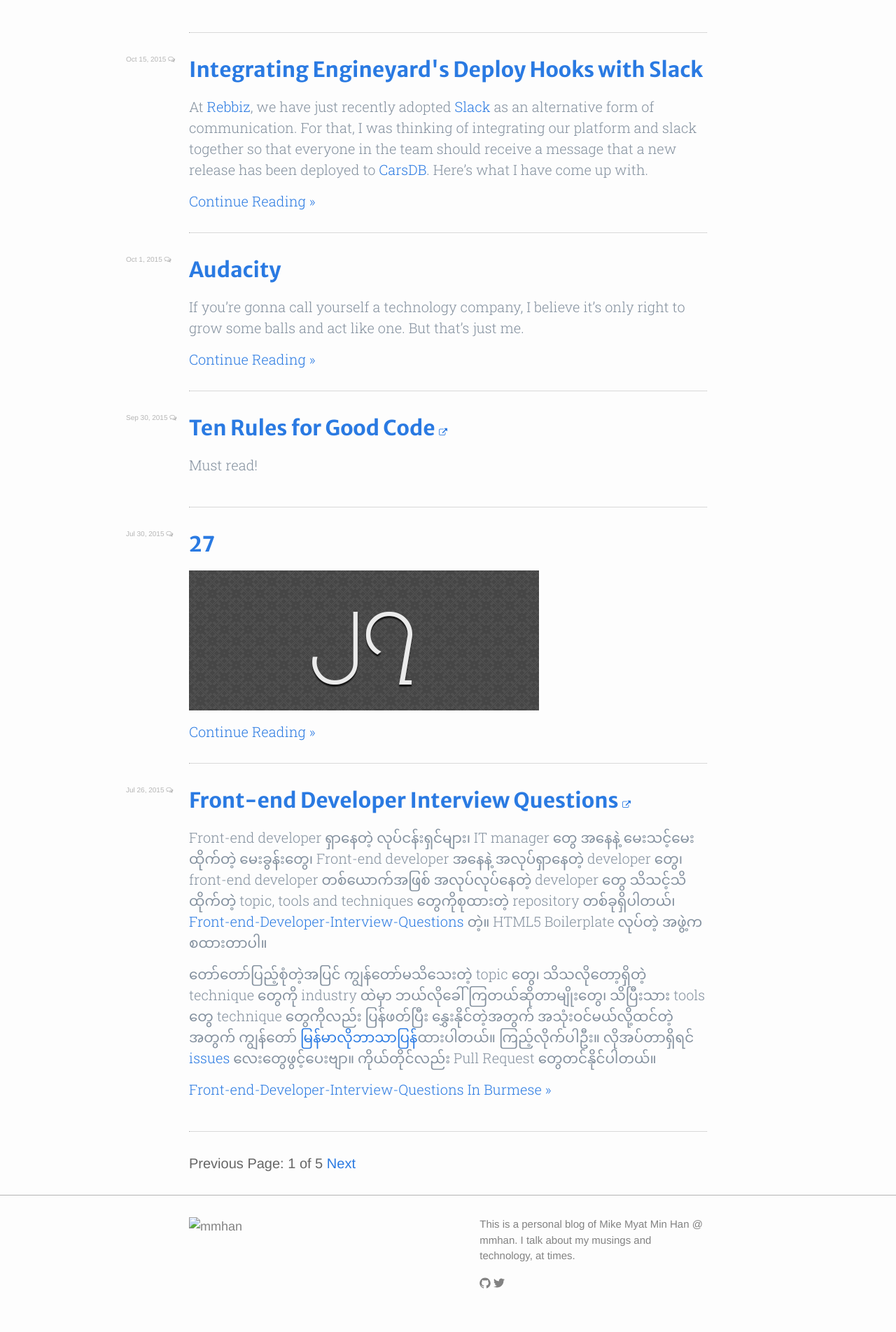
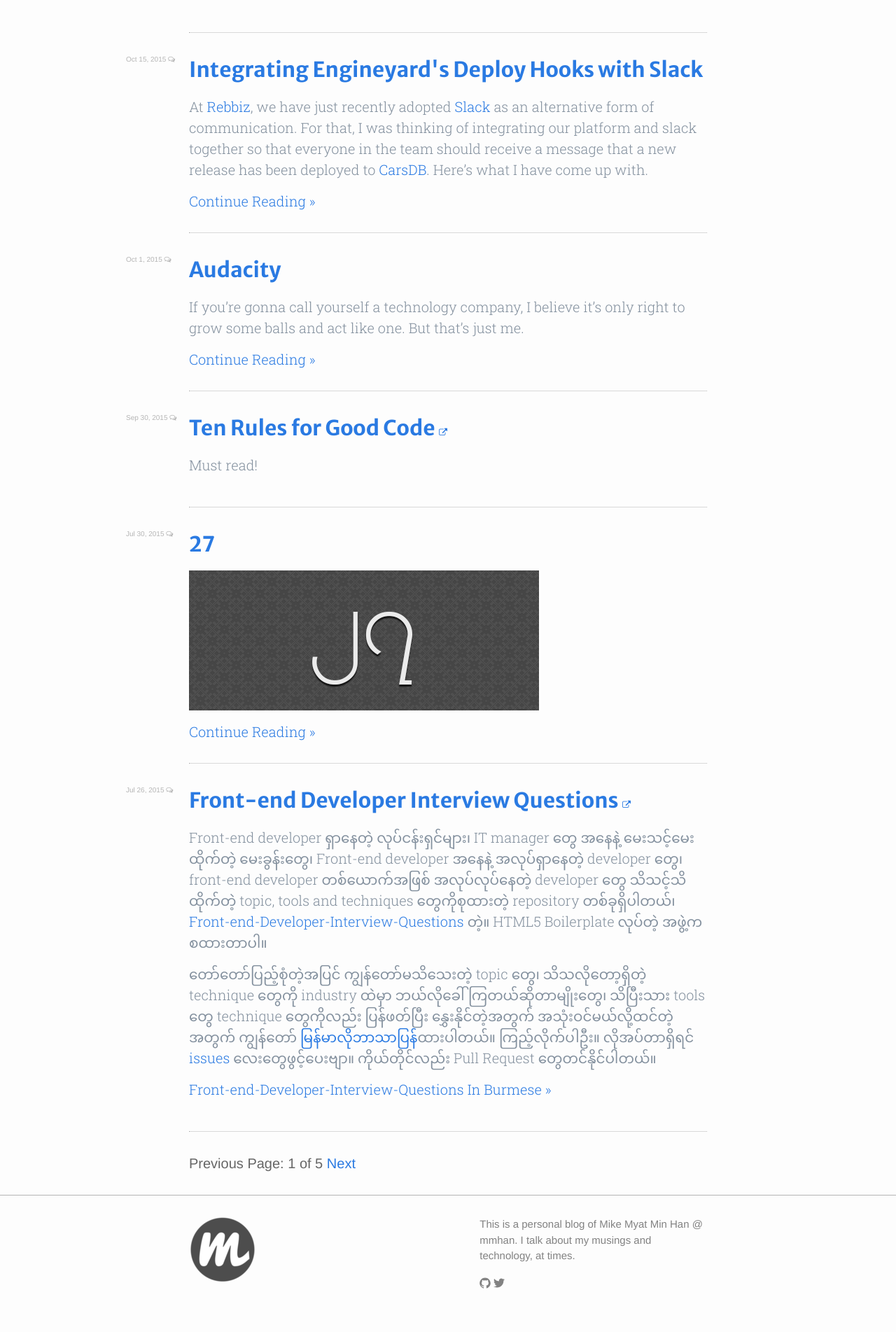
Before and after one commit to mmhan/jekyll-test, a Jekyll site: the page built from index.html, in a window 1280 px wide. Shown: the part 1976-3879 px from the top of the page at 70% size. Built offline with Jekyll 4.4.1, drawn with Linux system fonts in a browser that asks for light colours; nearby versions of some CDN libraries; Markdown is read by kramdown in place of the engine named in the settings; the list of posts is cut into pages by our own code; comment, search, counter and statistics services are not loaded.

Commit message:
Fixing footer

```diff
--- a/_includes/footer.html
+++ b/_includes/footer.html
@@ -5,7 +5,7 @@
     <div class="footer-col-wrapper">
       <div class="footer-col  footer-col-1">
         <h2 class="footer-heading">
-          <img src="/favicon-96x96.png" alt="{{ site.title }}" />
+          <img src="/assets/favicons/favicon-96x96.png" alt="{{ site.title }}" />
         </h2>
 
 
```
